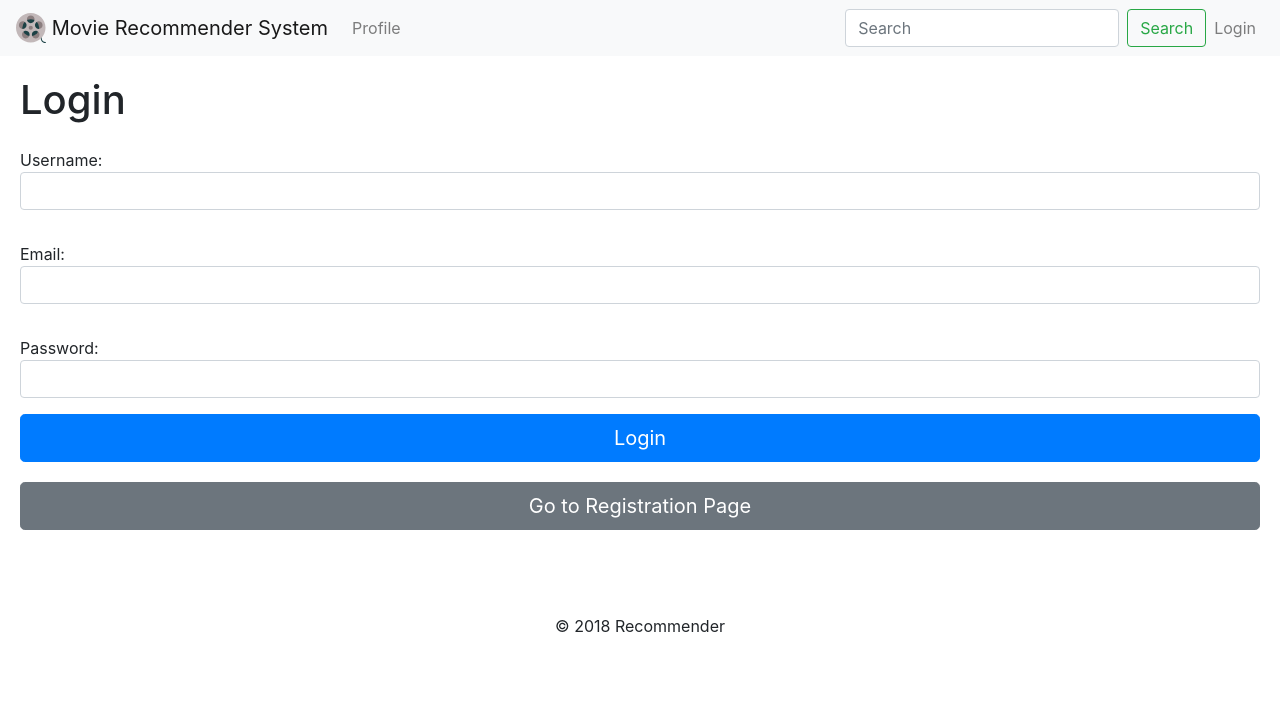
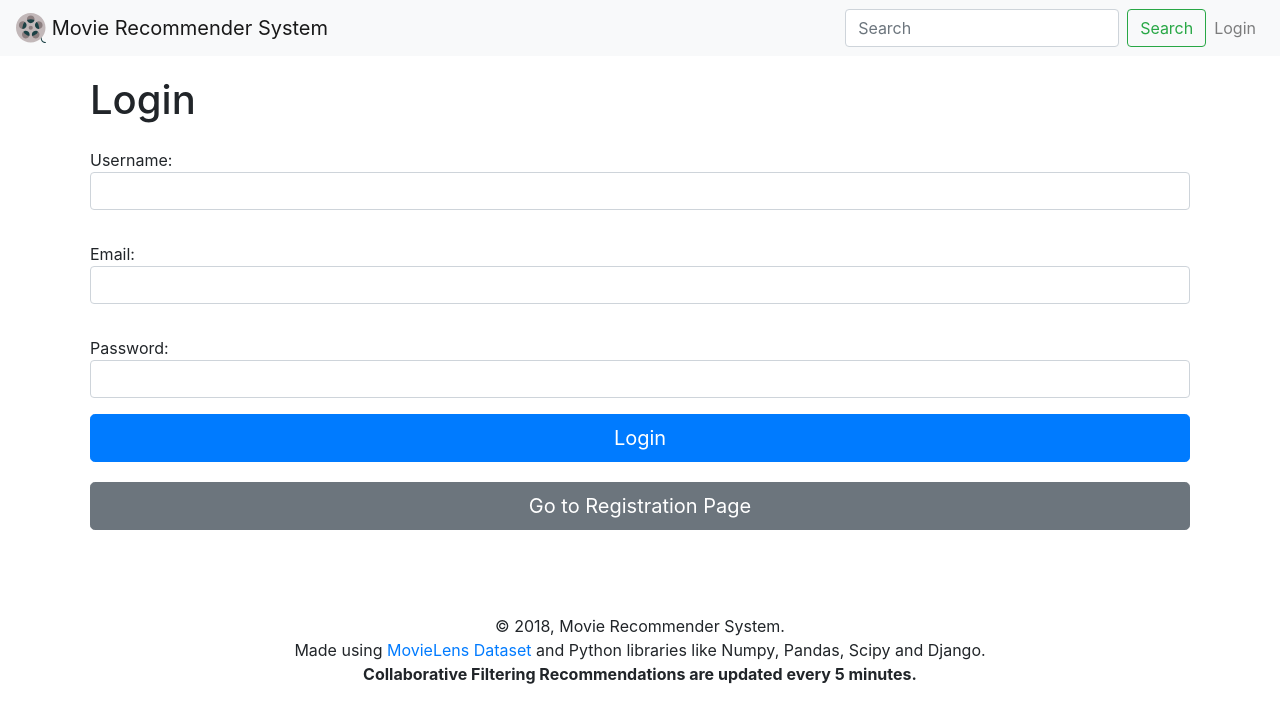
Before and after one commit to ankschoubey/Hybrid_Recommender_System, a Django app: page /login in a window 1280 px wide. Shown: the top 723 px of the page. Run offline with Django 3.2, Linux system fonts and the light colour scheme; parts of the project's set-up code (start-up, migrations or seed data) failed here and were passed over; some libraries are stand-ins or nearby versions.

Commit message:
Login and Registration working

```diff
--- a/Hybrid_Recommender_System/settings.py
+++ b/Hybrid_Recommender_System/settings.py
@@ -77,7 +77,7 @@ WSGI_APPLICATION = 'Hybrid_Recommender_System.wsgi.application'
 DATABASES = {
     'default': {
         'ENGINE': 'django.db.backends.mysql',
-        'NAME': 'production_movielens',
+        'NAME': 'movielens1',
         'USER': 'root',
         'PASSWORD': 'root',
         'HOST': 'localhost',
--- a/sample_recommender.py
+++ b/sample_recommender.py
@@ -16,6 +16,7 @@ Helpful to check if everything is working correctly
 
 if not core.file_exists('defaults.json'):
     generate_defaults.generate_defaults()
+#generate_defaults.generate_defaults()
 
 defaults = core.json_read('defaults.json')
 
@@ -40,6 +41,7 @@ ml = Movielens(db)
 movies_id = 8
 
 movie_title = ml.get_movie_names([movies_id]).loc[0,'title']
+#movie_title = ''
 user_id = 3
 
 print(ml.get_movie_type(movies_id))
--- a/ui/django_data.py
+++ b/ui/django_data.py
@@ -60,13 +60,14 @@ def normalised_data_fetch(movieid, limit = 10):
             if len(similar_movies)>limit:
                 break
     similar_movies = [int(i['movieid']) for i in similar_movies]
-    return similar_movies
+    return random_order(similar_movies)
 
 class DataFetcher:
     numeric_values = ['number_0', 'number_1', 'number_2', 'number_3', 'number_4', 'number_5', 'number_6', 'number_7',
                       'number_8', 'number_9']
 
     def movie_title(self, movie_id):
+        formatter.format({'temp':[movie_id]})
         return formatter.get_from_db(movie_id)['title'].tolist()[0]
 
     def fetch_SimpleContentbasedfiltering(self,movieid = None):
--- a/ui/templates/ui/index.html
+++ b/ui/templates/ui/index.html
@@ -28,9 +28,10 @@
 
         {% endblock %}
 
+    <script src="{% static 'js/jquery-3.3.1.min.js' %}"></script>
 
     <script src="{% static 'js/bootstrap.min.js' %}"></script>
-    <script src="{% static 'js/jquery-3.3.1.min.js' %}"></script>
+
     <script>
         $(function() {
             console.log( "ready!" );
@@ -68,10 +69,41 @@
 
     <!--Copyright-->
     <div class="footer-copyright py-3 text-center">
-        © 2018 Recommender
+
+        &copy; <script>document.write(new Date().getFullYear())</script>, Movie Recommender System.<br>
+        Made using <a href="https://grouplens.org/datasets/movielens/">MovieLens Dataset</a> and Python libraries like Numpy, Pandas, Scipy and Django.<br>
+        <strong>Collaborative Filtering Recommendations are updated every 5 minutes.</strong> <br>
     </div>
     <!--/.Copyright-->
 
 </footer>
+    <div class="modal fade" id="login_modal" tabindex="-1" role="dialog" aria-labelledby="exampleModalLabel" aria-hidden="true">
+      <div class="modal-dialog" role="document">
+        <div class="modal-content">
+          <div class="modal-header">
+            <h5 class="modal-title" id="exampleModalLabel">Login/Register</h5>
+          </div>
+          <form method="post">{% csrf_token %}
+          <div class="modal-body">
+              <fieldset class="form-group">
+                <label for="exampleInputEmail1">Email address</label>
+                <input type="email" class="form-control" id="exampleInputEmail1" placeholder="Enter email" name="user_email"/>
+                <small class="text-muted">We'll never share your email with anyone else.</small>
+              </fieldset>
+              <fieldset class="form-group">
+                <label for="exampleInputPassword1">Password</label>
+                <input type="password" class="form-control" id="exampleInputPassword1" placeholder="Password" name="user_password"/>
+              </fieldset>
+          </div>
+          <div class="modal-footer">
+            <button type="button" class="btn btn-secondary" data-dismiss="modal">Close</button>
+            <button type="submit" class="btn btn-primary" formaction='user_login' >Login</button>
+            <button type="submit" class="btn btn-primary" formaction='user_register' >Register</button>
+          </div>
+      </form>
+        </div>
+      </div>
+    </div>
+
 <!--/.Footer-->
   </body>
--- a/ui/templates/ui/login.html
+++ b/ui/templates/ui/login.html
@@ -1,6 +1,6 @@
 {% extends "ui/index.html" %}
     {% block content %}
-        <div style="padding:20px">
+        <div class='container' style="padding:20px">
         <h1>Login</h1>
         <form action='' method='post' enctype="multipart/form-data">
             {% csrf_token %}
--- a/ui/templates/ui/navbar.html
+++ b/ui/templates/ui/navbar.html
@@ -9,9 +9,13 @@
 
   <div class="collapse navbar-collapse" id="navbarSupportedContent">
     <ul class="navbar-nav mr-auto">
+      {% if user.is_authenticated %}
+
       <li class="nav-item">
         <a class="nav-link" href="profile">Profile</a>
       </li>
+      {% endif %}
+
     </ul>
     <form class="form-inline my-2 my-lg-0" method="post" action="search">{% csrf_token %}
       <input class="form-control mr-sm-2" type="search" placeholder="Search" aria-label="Search" id="search_term" name="search_term" required>
@@ -24,8 +28,6 @@
           {% else %}
           <a class="nav-link" href="login">Login</a>
           {% endif %}
-
-
       </li>
     </ul>
   </div>
--- a/ui/templates/ui/register.html
+++ b/ui/templates/ui/register.html
@@ -1,6 +1,6 @@
 {% extends "ui/index.html" %}
     {% block content %}
-        <div style="padding:20px">
+        <div class='container' style="padding:20px">
         <h1>Register</h1>
         <form action='' method='post' enctype="multipart/form-data">
             {% csrf_token %}
--- a/ui/urls.py
+++ b/ui/urls.py
@@ -9,6 +9,8 @@ urlpatterns = [
     url(r'^login$', views.LoginFormView.as_view(), name='login'),
     url(r'^(?P<pk>[0-9]+)/$', views.MovieView.as_view()),
     url(r'update_rating', views.ajax_update_rating),
+    url(r'user_login', views.LoginFormView.as_view()),
+    url(r'user_registration', views.UserFormView.as_view()),
     url(r'search', views.Search.as_view()),
     url(r'profile', views.ProfileView.as_view())
 ]
--- a/ui/views.py
+++ b/ui/views.py
@@ -25,7 +25,7 @@ from .models import Movies
 
 def ajax_update_rating(request):
     if request.method == 'POST':
-        userid = 999999 ###UserId
+        userid = request.user.id + 670
         movieid = int(request.POST['movieid'])
         rating = int(request.POST['rating'])
         if rating == 0:
@@ -42,7 +42,9 @@ class Index(View):
     template_name = 'ui/cards_view.html'
 
     def get(self, request):
-        user_id = 1
+        user_id = None
+        if request.user.id:
+            user_id = request.user.id+670
         minimum_rating = 3
         content = {}
         meta = {}
@@ -51,46 +53,57 @@ class Index(View):
         #insert_update_rating(9123312,1,5,7)
         #delete_rating(9123312,123412)
         meta = {}
-        try:
-            content['Recommended for you'] = fetcher.fetch_SimpleCollaborativefiltering(userid=user_id)
-            meta['Recommended for you'] = {'subheading': 'User Based Collaborative Filtering'}
-        except:
-            pass
+
+        if user_id:
+
+            try:
+                content['Based on users similar to you'] = fetcher.fetch_SimpleCollaborativefiltering(userid=user_id)
+                meta['Based on users similar to you'] = {'subheading': 'User Based Collaborative Filtering'}
+            except:
+                pass
+
+            try:
+                movies = list(Ratings.objects.filter(userid = user_id, rating__gte=minimum_rating).order_by('-timestamp').values('movieid'))
+                movie_id_latest_movie = movies[0]['movieid']
+                movie_id_second_movie = movies[1]['movieid']
+                print('movie_id_latest_movie',movie_id_latest_movie)
+                print('movie_id_latest_movie',movie_id_second_movie)
+
+                print('name ', fetcher.movie_title(movie_id=movie_id_latest_movie))
+
+                if not movie_id_latest_movie:
+                    raise Exception('Movie Id Latest Not Present')
+
+                key = 'People who watched ' + fetcher.movie_title(
+                    movie_id=movie_id_latest_movie) + ' also watched this:'
+                print(key)
+                content[key] = fetcher.fetch_SimpleCollaborativefiltering(movieid=movie_id_latest_movie)
+
+                meta[key] = {'subheading': 'Item Based Collaborative Filtering'}
+
+            except Exception as e:
+                print('error',e)
+
+                pass
+
+            try:
+                #print('movie_id_second_movie',movie_id_second_movie)
+                #print('contentbased',fetcher.fetch_SimpleContentbasedfiltering(
+                #    movieid=movie_id_second_movie))
+                #print('moviename ',fetcher.movie_title(movie_id=movie_id_second_movie))
+                if not movie_id_second_movie:
+                    raise Exception('Movie Id Latest Not Present')
+                key = 'Based on ' + fetcher.movie_title(movie_id=movie_id_second_movie)
+
+                content[key] = fetcher.fetch_SimpleContentbasedfiltering(
+                    movieid=movie_id_second_movie)
+                meta[key] = {'subheading': 'Content Based Filtering'}
+            except:
+                pass
+
         content['Most Popular Movies'] = fetcher.fetch_Popularitybasedfiltering()
         meta['Most Popular Movies'] = {'subheading': 'Popularity Based Filtering'}
 
-        try:
-            movies = list(Ratings.objects.filter(userid = user_id, rating__gte=minimum_rating).order_by('-timestamp').values('movieid'))
-            movie_id_latest_movie = movies[0]['movieid']
-            movie_id_second_movie = movies[1]['movieid']
-            print('movie_id_latest_movie',movie_id_latest_movie)
-            print('name ', fetcher.movie_title(movie_id=movie_id_latest_movie))
-
-            key = 'People who watched ' + fetcher.movie_title(
-                movie_id=movie_id_latest_movie) + ' also watched this:'
-
-            content[key] = fetcher.fetch_SimpleCollaborativefiltering(movieid=1)
-
-            meta[key] = {'subheading': 'Item Based Collaborative Filtering'}
-
-        except Exception as e:
-            print(e)
-
-            pass
-
-        try:
-            #print('movie_id_second_movie',movie_id_second_movie)
-            #print('contentbased',fetcher.fetch_SimpleContentbasedfiltering(
-            #    movieid=movie_id_second_movie))
-            #print('moviename ',fetcher.movie_title(movie_id=movie_id_second_movie))
-
-            key = 'Based on ' + fetcher.movie_title(movie_id=movie_id_second_movie)
-
-            content[key] = fetcher.fetch_SimpleContentbasedfiltering(
-                movieid=movie_id_second_movie)
-            meta[key] = {'subheading': 'Content Based Filtering'}
-        except:
-            pass
 
         #content['Most Popular']=popularity()
 
@@ -110,19 +123,24 @@ class MovieView(View):
     def get(self, request, pk):
         pk = int(pk)
         response = {}
-
+        meta = {}
         response['detailed_movie'] = engine.format({'a':[pk]})['movies'][pk]
         response['detailed_movie']['id'] = pk
         #return HttpResponse(str(normalised_data_fetch(pk)))
 
-        similar_movies = normalised_data_fetch(pk)[:5]
-        user_who_like_this_also_liked = fetcher.fetch_SimpleCollaborativefiltering(movieid=pk)[:5]
+        similar_movies = normalised_data_fetch(pk)[:10]
+        user_who_like_this_also_liked = fetcher.fetch_SimpleCollaborativefiltering(movieid=pk)[:10]
 
         data = engine.format({'Similar Movies':similar_movies,'Users who liked this also liked':user_who_like_this_also_liked})
         response['similar_movies'] = similar_movies
         response['user_who_like'] = user_who_like_this_also_liked
+
+        meta['Similar Movies'] = {'subheading': 'Content Based Filtering'}
+        meta['User who watched this also watched'] = {'subheading': 'Item based Collaborative Filtering'}
+
         response['content'] = {'Similar Movies': similar_movies,'User who watched this also watched': user_who_like_this_also_liked}
         response['movies'] = data['movies']
+        response['meta']=meta
         return render(request, self.template_name, response)
         #return HttpResponse(str(response))
 
@@ -169,7 +187,7 @@ class UserFormView(View):
                 if user.is_active:
                     login(request, user)
                     request.user.userid  = 670+user.id
-
+                    print('user id is ',request.user.userid)
                     return redirect('ui:index')
 
         return render(request, self.template_name, {'form': form})
@@ -190,9 +208,15 @@ class LoginFormView(View):
 
     def post(self, request):
         form = self.form_class(request.POST)# all data gets stored in POST
-        username = form.cleaned_data['username']
-        password = form.cleaned_data['password']
-
+        username = request.POST.get('username')
+        password = request.POST.get('password')#]#('payment_id', '')
+        try:
+            user = authenticate(username=username, password=password)
+            login(request, user)
+            request.user.userid = 670+user.id
+            return redirect('ui:index')
+        except:
+            return render(request, self.template_name, {'form': form})
 
         if form.is_valid():
             # take information and store in database
@@ -212,7 +236,6 @@ class LoginFormView(View):
 
                     return redirect('ui:index')
 
-        return render(request, self.template_name, {'form': form})
 
 from django.views import generic
 
@@ -245,7 +268,7 @@ class ProfileView(generic.View):
     model = Ratings
 
     def get(self, request):
-        user_id = 1
+        user_id = request.user.id + 670
         data = {}
 
         all_info =  list(Ratings.objects.filter(userid=user_id).order_by('-timestamp').values_list('movieid', 'rating'))
```
Also changed, not shown: ui/data.py (+7 -4 lines), ui/templates/ui/cards.html (+15 -10 lines), ui/templates/ui/cards_view.html (+1 -29 lines), ui/templates/ui/movie_details.html (+6 -36 lines), ui/templates/ui/search.html (+16 -3 lines).
